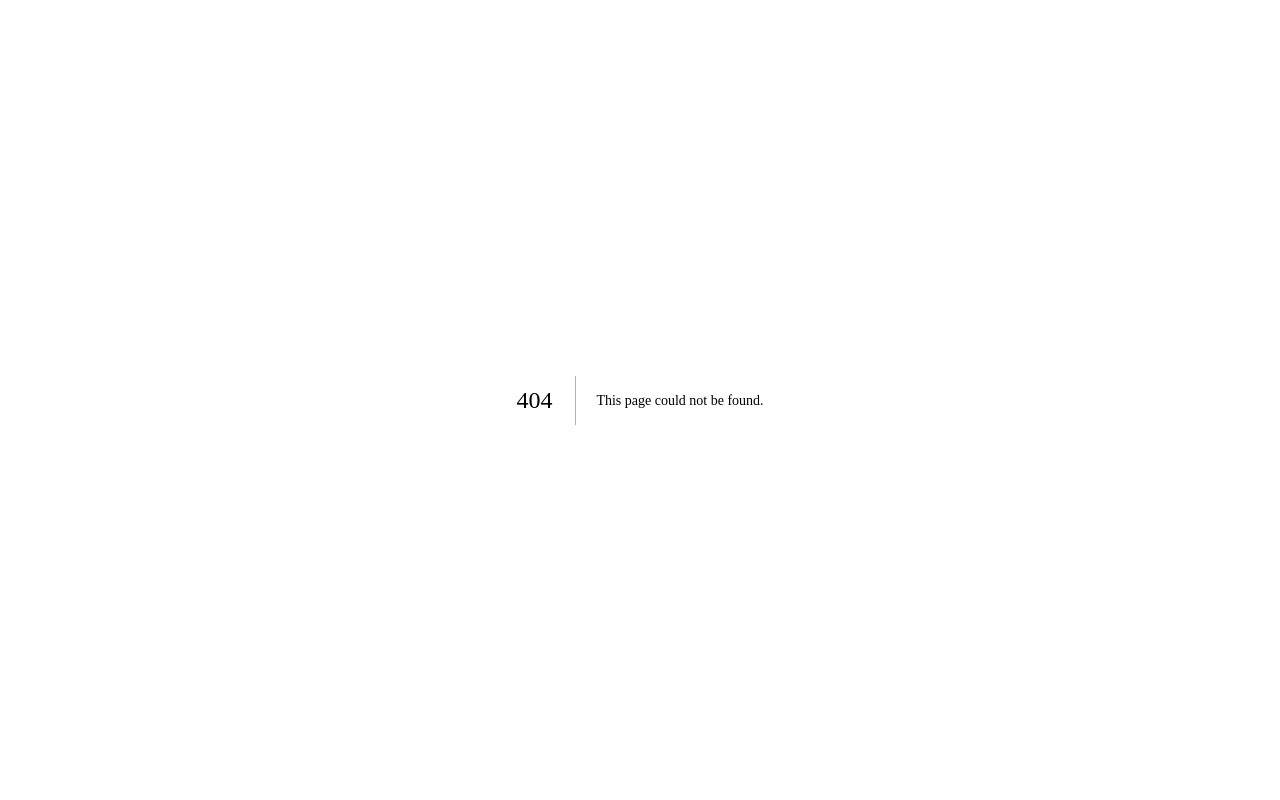
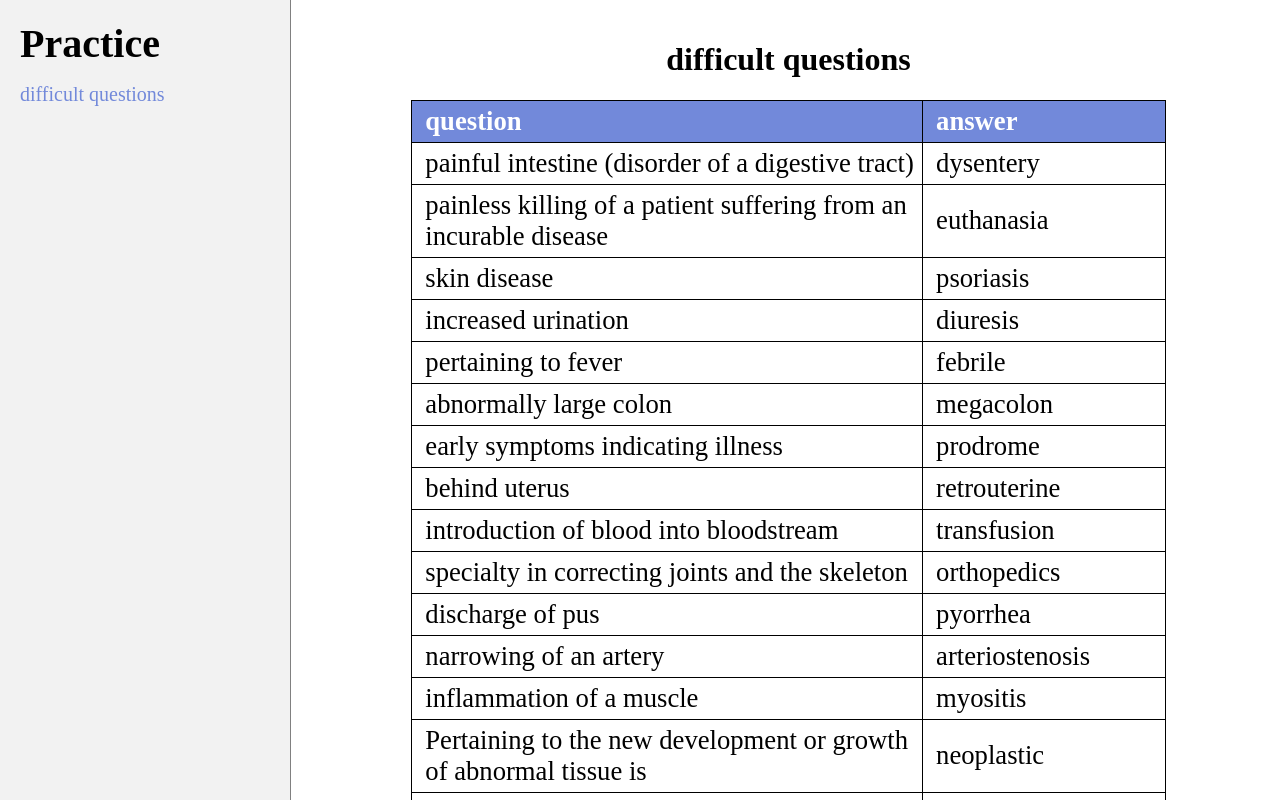
Before and after one commit to excelcodes/ems, a Next.js app: page /practice in a window 1280 px wide. Before the commit this address had no page. Shown: the top 800 px of the page. Built offline with nearby package versions, Linux system fonts and the light colour scheme.

Commit message:
add difficult questions

```diff
--- /dev/null
+++ b/app/practice/data.json
@@ -0,0 +1,294 @@
+{
+  "table": [],
+  "review": [],
+  "practice": [{
+    "name": "difficult questions",
+    "data": [
+      {
+        "text": "painful intestine (disorder of a digestive tract)",
+        "answer": "dysentery",
+        "type": 0
+      },
+      {
+        "text": "painless killing of a patient suffering from an incurable disease",
+        "answer": "euthanasia",
+        "type": 0
+      },
+      {
+        "text": "skin disease",
+        "answer": "psoriasis",
+        "type": 0
+      },
+      {
+        "text": "increased urination",
+        "answer": "diuresis",
+        "type": 0
+      },
+      {
+        "text": "pertaining to fever",
+        "answer": "febrile",
+        "type": 0
+      },
+      {
+        "text": "abnormally large colon",
+        "answer": "megacolon",
+        "type": 0
+      },
+      {
+        "text": "early symptoms indicating illness",
+        "answer": "prodrome",
+        "type": 0
+      },
+      {
+        "text": "behind uterus",
+        "answer": "retrouterine",
+        "type": 0
+      },
+      {
+        "text": "introduction of blood into bloodstream",
+        "answer": "transfusion",
+        "type": 0
+      },
+      {
+        "text": "specialty in correcting joints and the skeleton",
+        "answer": "orthopedics",
+        "type": 0
+      },
+      {
+        "text": "discharge of pus",
+        "answer": "pyorrhea",
+        "type": 0
+      },
+      {
+        "text": "narrowing of an artery",
+        "answer": "arteriostenosis",
+        "type": 0
+      },
+      {
+        "text": "inflammation of a muscle",
+        "answer": "myositis",
+        "type": 0
+      },
+      {
+        "text": "Pertaining to the new development or growth of abnormal tissue is",
+        "answer": "neoplastic",
+        "type": 0
+      },
+      {
+        "text": "Surgical puncture to remove fluid from the sac surrounding the embryo is",
+        "answer": "amniocentesis",
+        "type": 0
+      },
+      {
+        "text": "communication between the second and third parts of the small intestine",
+        "answer": "jejunoileostomy",
+        "type": 0
+      },
+      {
+        "text": "communication between the first and second part of the small intestine (anastomosis)",
+        "answer": "duodenojejunostomy",
+        "type": 0
+      },
+      {
+        "text": "instrument to measure sound",
+        "answer": "phonoscope",
+        "type": 0
+      },
+      {
+        "text": "An imaging method that uses sound waves to produce images of structures within the body",
+        "answer": "ultrasonography",
+        "type": 0
+      },
+      {
+        "text": "Binding of pleural membranes is called",
+        "answer": "Pleurodesis",
+        "type": 0
+      },
+      {
+        "text": "instrument for incising a valve",
+        "answer": "valvotome",
+        "type": 0
+      },
+      {
+        "text": "dilatation of a vein",
+        "answer": "phlebectasia",
+        "type": 0
+      },
+      {
+        "text": "tumor of lymphatic vessels",
+        "answer": "lymphangioma",
+        "type": 0
+      },
+      {
+        "text": "a drug that induces sleep",
+        "answer": "hypnotic",
+        "type": 0
+      },
+      {
+        "text": "the irresistible urge to start a fire",
+        "answer": "pyromania",
+        "type": 0
+      },
+      {
+        "text": "compulsive use of obscene words",
+        "answer": "coprolalia",
+        "type": 0
+      },
+      {
+        "text": "tumor of fat cells",
+        "answer": "lipoma",
+        "type": 0
+      },
+      {
+        "text": "disease of the heart muscle",
+        "answer": "cardiomyopathy",
+        "type": 0
+      },
+      {
+        "text": "splitting of the retina",
+        "answer": "retinoschisis",
+        "type": 0
+      },
+      {
+        "text": "describing a colony derived from one cell is",
+        "answer": "Monoclonal",
+        "type": 0
+      },
+      {
+        "text": "A mass of blood above the membrane surrounding the brain is",
+        "answer": "Subdural hematoma",
+        "type": 0
+      },
+      {
+        "text": "To separate tissues for anatomical study is called",
+        "answer": "Dissect",
+        "type": 0
+      },
+      {
+        "text": "Pertaining to behind the membrane that surrounds the abdominal cavity",
+        "answer": "retroperitoneal",
+        "type": 0
+      },
+      {
+        "text": "__ used to reduce fever",
+        "answer": "antipyretic",
+        "type": 0
+      },
+      {
+        "text": "increased pressure",
+        "answer": "hyperbaric",
+        "type": 0
+      },
+      {
+        "text": "difficulty in breathing unless upright",
+        "answer": "Orthopnea",
+        "type": 0
+      },
+      {
+        "text": "one half of the tongue",
+        "answer": "hemiglossal",
+        "type": 0
+      },
+      {
+        "text": "(of a liquid or gas) filter gradually through a porous surface or substance.",
+        "answer": "percolate",
+        "type": 0
+      },
+      {
+        "text": "stick fast to (a surface or substance)",
+        "answer": "adhere",
+        "type": 0
+      },
+      {
+        "text": "half solid",
+        "answer": "semisolid",
+        "type": 0
+      },
+      {
+        "text": "make two or more in one parts",
+        "answer": "unify",
+        "type": 0
+      },
+      {
+        "text": "before a fever (the time preceding the development of fever)",
+        "answer": "antefebrile",
+        "type": 0
+      },
+      {
+        "text": "after the cessation or stoppage of menstruation in women",
+        "answer": "postmenopause",
+        "type": 0
+      },
+      {
+        "text": "abnormally rapid mental activity",
+        "answer": "tachyphrenia",
+        "type": 0
+      },
+      {
+        "text": "originating outside the body",
+        "answer": "exogenous",
+        "type": 0
+      },
+      {
+        "text": "junction between two nerve cells",
+        "answer": "synapse",
+        "type": 0
+      },
+      {
+        "text": "abnormally deep respiration",
+        "answer": "hyperventilation",
+        "type": 0
+      },
+      {
+        "text": "high increase of cells in size",
+        "answer": "hypertrophy",
+        "type": 0
+      },
+      {
+        "text": "high increase of cells in numbers",
+        "answer": "hyperplasia",
+        "type": 0
+      },
+      {
+        "text": "composed of different materials",
+        "answer": "heterogeneous",
+        "type": 0
+      },
+      {
+        "text": "false response",
+        "answer": "pseudoreaction",
+        "type": 0
+      },
+      {
+        "text": "correcting deformity",
+        "answer": "orthotic",
+        "type": 0
+      },
+      {
+        "text": "return of partly digested food from the stomach to the mouth/backward flow",
+        "answer": "regurgitation",
+        "type": 0
+      },
+      {
+        "text": "normal production of thyroid hormone",
+        "answer": "euthyroidism",
+        "type": 0
+      },
+      {
+        "text": "tissue transplanted to another of the same species",
+        "answer": "homograft",
+        "type": 0
+      },
+      {
+        "text": "normal blood volume",
+        "answer": "normovolemia",
+        "type": 0
+      },
+      {
+        "text": "irregular condition of the skin",
+        "answer": "poikiloderma",
+        "type": 0
+      }
+    ]
+  }]
+}
--- /dev/null
+++ b/app/practice/page.js
@@ -0,0 +1,9 @@
+"use client";
+
+import data from "./data.json"
+import Viewer from "@/app/components/Viewer";
+
+
+export default function Page() {
+  return <Viewer data={data} color="#7289da" />;
+}
```
